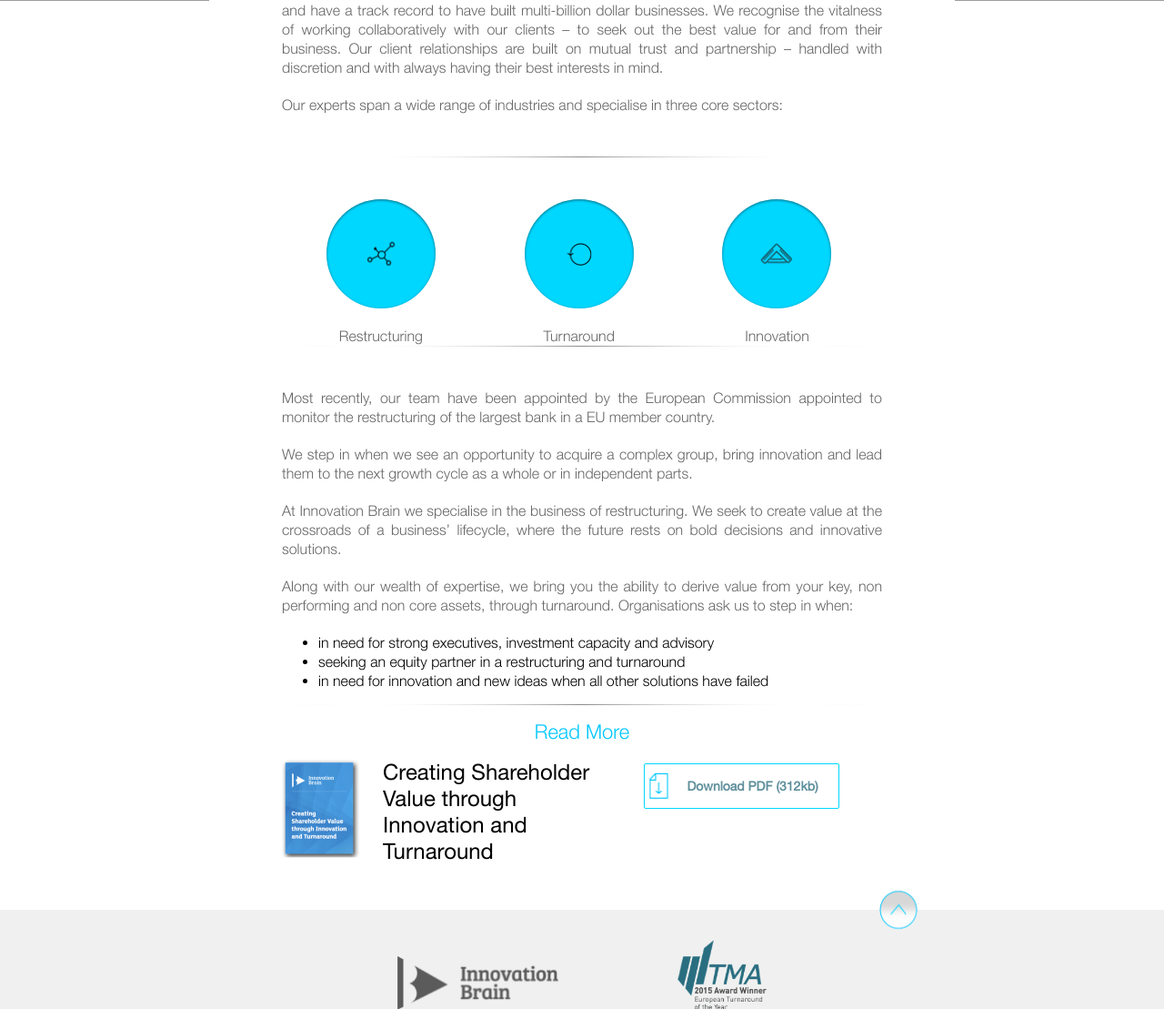
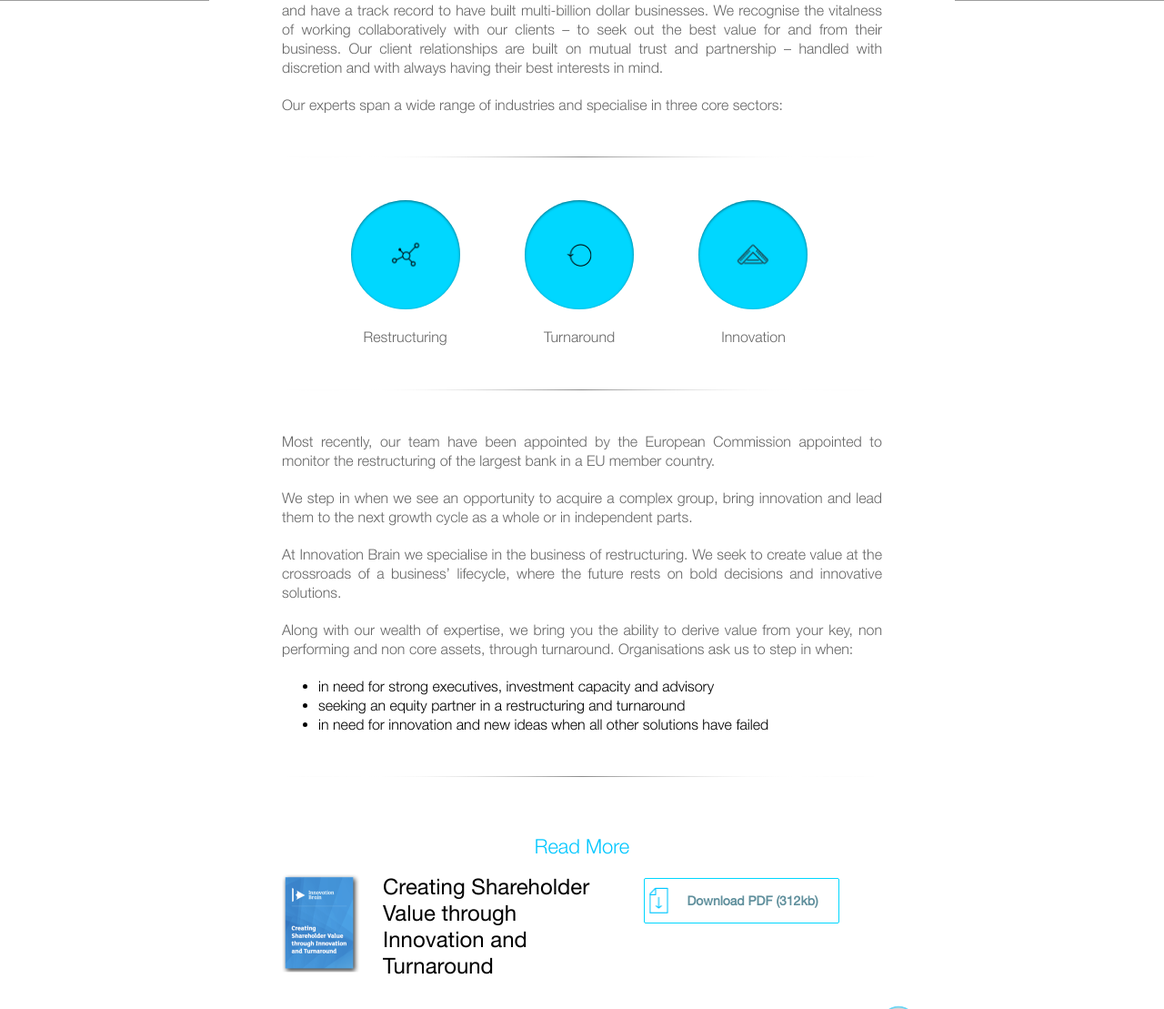
Before and after one commit to markomitranic/innovationBrain, a PHP site: page /production/aboutus.html in a window 1280 px wide. Shown: the part 442-1551 px from the top of the page at 91% size. Run offline with PHP 8.4, Linux system fonts and the light colour scheme; style sheets or scripts are compiled from the project's sources; grey boxes are pictures that could not be loaded.

Commit message:
fixed line and added block class

```diff
--- a/assets/less/content.less
+++ b/assets/less/content.less
@@ -27,6 +27,7 @@
 		}
 	  	.content-spacer-line {
 		    margin: 46px 0;
+		    height: 1px;
 	  	}
 		.ulfix {
 		    text-align: left;
--- a/assets/less/sections.less
+++ b/assets/less/sections.less
@@ -1,6 +1,12 @@
 #content-wrapper {
 
 	#content {
+		.block {
+			display: block;
+			border-top: 1px solid transparent;
+			border-bottom: 1px solid transparent;
+			overflow: hidden;
+		}
 		.circle-group {
 				.au-circle {
 				    width: 33%;
--- a/production/aboutus.html
+++ b/production/aboutus.html
@@ -51,8 +51,9 @@
 
 			<p>Our experts span a wide range of industries and specialise in three core sectors:</p>
 
-			<aside class="circle-group">
-				<img src="img/au-line.png" class="content-spacer-line" alt="spacer">
+			<img src="img/au-line.png" class="content-spacer-line" alt="spacer">
+
+			<figure class="block circle-group">
 				<div class="au-circle">
 					<div class="circle">
 						<div class="icon icon-grid"></div>
@@ -71,8 +72,9 @@
 					</div>
 					<p>Innovation</p>
 				</div>
-				<img src="img/au-line.png" class="content-spacer-line" alt="spacer">
-			</aside>
+			</figure>
+
+			<img src="img/au-line.png" class="content-spacer-line" alt="spacer">
 
 			<p>Most recently, our team have been appointed by the European Commission appointed to monitor the restructuring of the largest bank in a EU member country.</p>
 
@@ -87,8 +89,8 @@
 				<li>seeking an equity partner in a restructuring and turnaround</li>
 				<li>in need for innovation and new ideas when all other solutions have failed</li>
 			</ul>
-			<footer class="read-more-group">
-				<img src="img/au-line.png" class="content-spacer-line" alt="spacer">
+			<img src="img/au-line.png" class="content-spacer-line" alt="spacer">
+			<footer class="block read-more-group">
 				<h3>Read More</h3>
 				<img class="brochure-img" src="img/Cover_brochure.png">
 				<h4>Creating Shareholder Value through Innovation and Turnaround</h4>
```
